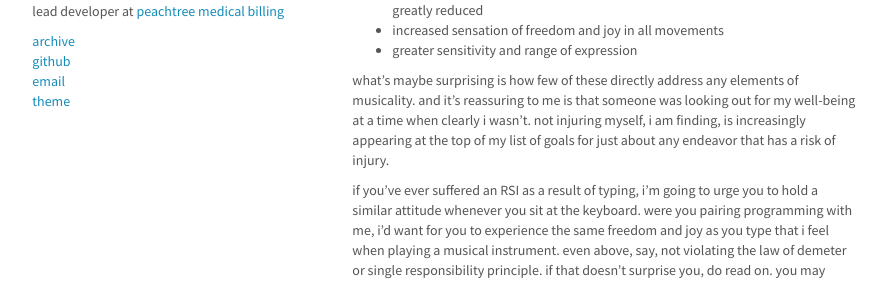
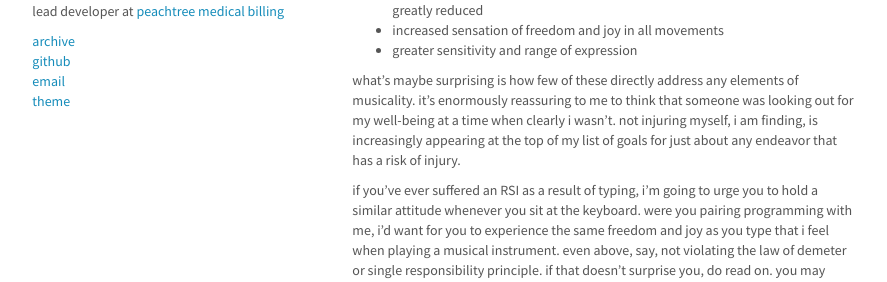
Before and after one commit to imtayadeway/imtayadeway.github.io, a Jekyll site: the page built from _posts/2014-07-23-how-to-type.md, in a window 1280 px wide. Shown: the part 303-585 px from the top of the page, without its empty margins (196-1083 px from the left). Built offline with Jekyll 4.4.1, drawn with Linux system fonts in a browser that asks for light colours; Markdown is read by kramdown in place of the engine named in the settings.

Commit message:
Correct typo in typing post.

```diff
--- a/_posts/2014-07-23-how-to-type.md
+++ b/_posts/2014-07-23-how-to-type.md
@@ -21,11 +21,11 @@ afterlife of my schooling. here are some of them:
 * greater sensitivity and range of expression
 
 what's maybe surprising is how few of these directly address any
-elements of musicality.  and it's reassuring to me is that someone was
-looking out for my well-being at a time when clearly i wasn't. not
-injuring myself, i am finding, is increasingly appearing at the top of
-my list of goals for just about any endeavor that has a risk of
-injury.
+elements of musicality.  it's enormously reassuring to me to think
+that someone was looking out for my well-being at a time when clearly
+i wasn't. not injuring myself, i am finding, is increasingly appearing
+at the top of my list of goals for just about any endeavor that has a
+risk of injury.
 
 if you've ever suffered an RSI as a result of typing, i'm going to
 urge you to hold a similar attitude whenever you sit at the
```
